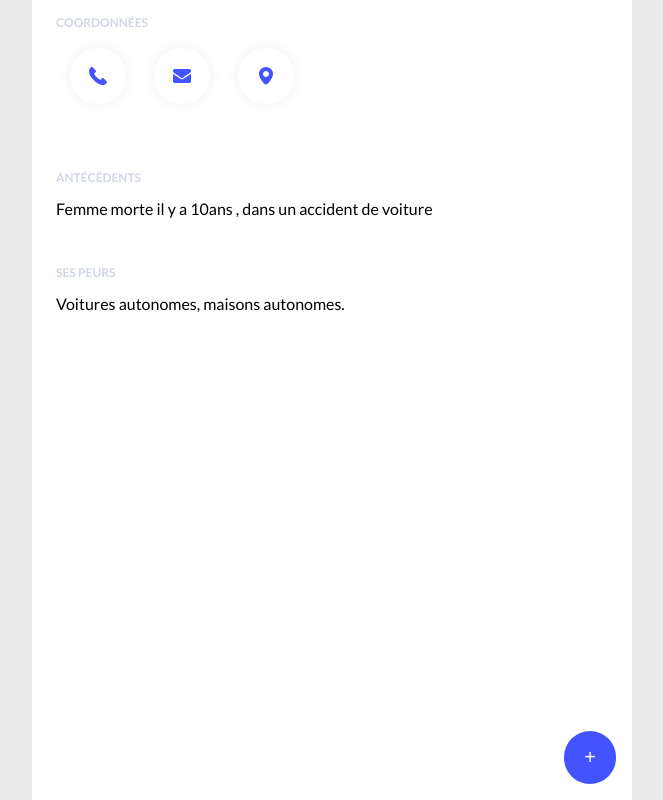
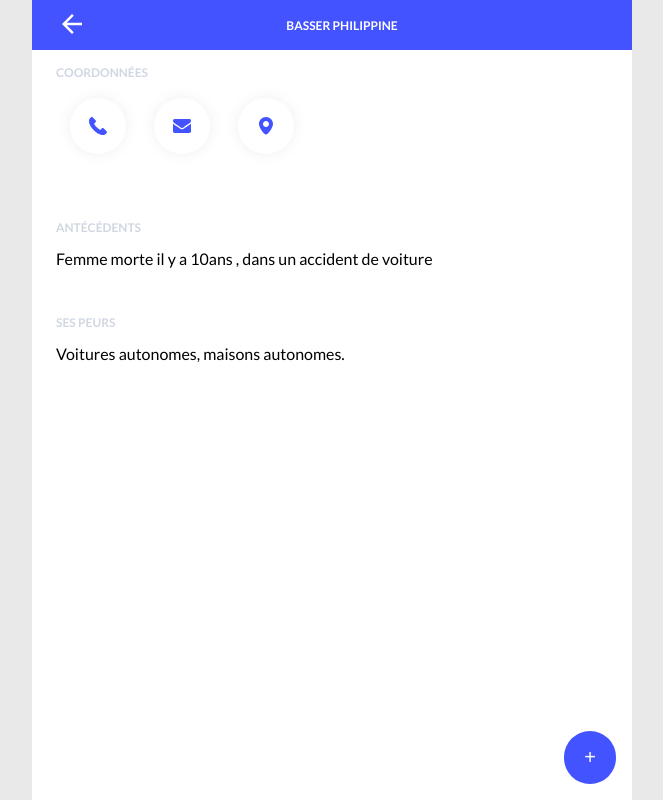
Before and after one commit to UlysseHall/evolve-app, a Vue app: page /patient/1/profile in a window 1280 px wide. Shown: the whole page, without its empty margins (308-971 px from the left). Built offline with nearby package versions, Linux system fonts and the light colour scheme; what vue-js-modal would draw is missing.

Commit message:
Ajout header

```diff
--- a/src/Store.js
+++ b/src/Store.js
@@ -14,8 +14,10 @@ export default new Vuex.Store({
         next_session: '18/02/2418',
         session_today: true,
         name: 'Basser Philippine',
+        confiance: '60',
         avatar: 'philippine.jpg',
         nbNextSessions: 2,
+        sessionResume: '12 sur 16',
         archive: false,
         phone: '0666666666',
         email: 'julie.air@gmail.com',
@@ -27,8 +29,10 @@ export default new Vuex.Store({
         next_session: '18/02/2418',
         session_today: false,
         name: 'Charrier Léa',
+        confiance: '12',
         avatar: 'lea.jpg',
         nbNextSessions: 4,
+        sessionResume: '12 sur 16',
         archive: false,
         phone: '0677777777',
         email: 'basser.philippine@gmail.com',
@@ -40,8 +44,10 @@ export default new Vuex.Store({
         next_session: '18/02/2418',
         session_today: false,
         name: 'Hall Ulysse',
+        confiance: '47',
         avatar: 'ulysse.jpg',
         nbNextSessions: 1,
+        sessionResume: '12 sur 16',
         archive: false,
         phone: '0888888888',
         email: 'charrier.lea@gmail.com',
@@ -53,8 +59,10 @@ export default new Vuex.Store({
         next_session: '18/02/2418',
         session_today: false,
         name: 'Picot Clément',
+        confiance: '04',
         avatar: 'clement.jpg',
         nbNextSessions: 99,
+        sessionResume: '12 sur 16',
         archive: false,
         phone: '0888888888',
         email: 'charrier.lea@gmail.com',
@@ -66,8 +74,10 @@ export default new Vuex.Store({
         next_session: '18/02/2418',
         session_today: false,
         name: 'Aira Julie',
+        confiance: '16',
         avatar: 'personne.png',
         nbNextSessions: 12,
+        sessionResume: '12 sur 16',
         archive: true,
         phone: '0888888888',
         email: 'charrier.lea@gmail.com',
--- a/src/assets/scss/_header_patient.scss
+++ b/src/assets/scss/_header_patient.scss
@@ -22,6 +22,11 @@ header {
                 width: 20px;
             }
         }
+
+      .patientProfileName {
+        text-align: center;
+        flex: 1;
+      }
     }
 }
 
--- a/src/assets/scss/profile.scss
+++ b/src/assets/scss/profile.scss
@@ -1,7 +1,10 @@
 .patientProfile {
-	padding: 16px 24px;
 	position: relative;
 	min-height: 100vh;
+
+  .patientProfileContainer {
+    padding: 16px 24px;
+  }
 
 	h2 {
 		font-family: $lato;
--- a/src/pages/Patient.vue
+++ b/src/pages/Patient.vue
@@ -2,18 +2,18 @@
   <div class="patient">
     <header>
       <div class="info_nav">
-        <div class="back"><a href=""><img src="../assets/img/back.svg" alt=""></a></div>
+        <div class="back"><router-link :to="'/'"><img src="../assets/img/back.svg" alt=""></router-link></div>
 
         <h1>{{patient.name}}</h1>
 
-        <div class="informations"><a href=""><img src="../assets/img/info.svg" alt=""></a></div>
+        <div class="informations"><router-link :to="'/patient/'+patient.id+'/profile'"><img src="../assets/img/info.svg" alt=""></router-link></div>
       </div>
     </header>
 
     <div class="next_session" v-if="!patient.session_today">
       <div>
         <h2>Prochaine séance le {{patient.next_session}} </h2>
-        <p>Séance 12 sur 15</p>
+        <p>Séance {{ patient.sessionResume }}</p>
       </div>
     </div>
     <div @click="showModal()" v-else="!patient.session_today">
@@ -47,7 +47,7 @@
     </div>
 
     <div class="suivi">
-      <p class="confiance"><span>+ 60% </span> de confiance en Ely</p>
+      <p class="confiance"><span>+ {{ patient.confiance }}% </span> de confiance en Ely</p>
 
       <div class="container-seance">
         <a href="#">
--- a/src/pages/PatientProfile.vue
+++ b/src/pages/PatientProfile.vue
@@ -1,5 +1,14 @@
 <template>
   <div class="patientProfile">
+    <header>
+      <div class="info_nav">
+        <div class="back"><router-link :to="'/patient/'+patient.id"><img src="../assets/img/back.svg" alt=""></router-link></div>
+
+        <h1 class="patientProfileName">{{patient.name}}</h1>
+      </div>
+    </header>
+
+    <div class="patientProfileContainer">
       <h2 class="coordonnees">COORDONNÉES</h2>
       <div class="pictos">
         <a :href="'tel:'+patient.phone"><img src="../assets/img/phone.svg"></a>
@@ -14,6 +23,7 @@
       <p>{{ patient.fear }}</p>
 
       <button>+</button>
+    </div>
   </div>
 </template>
 
```
Lines whose indentation alone changed are shown as unchanged.
